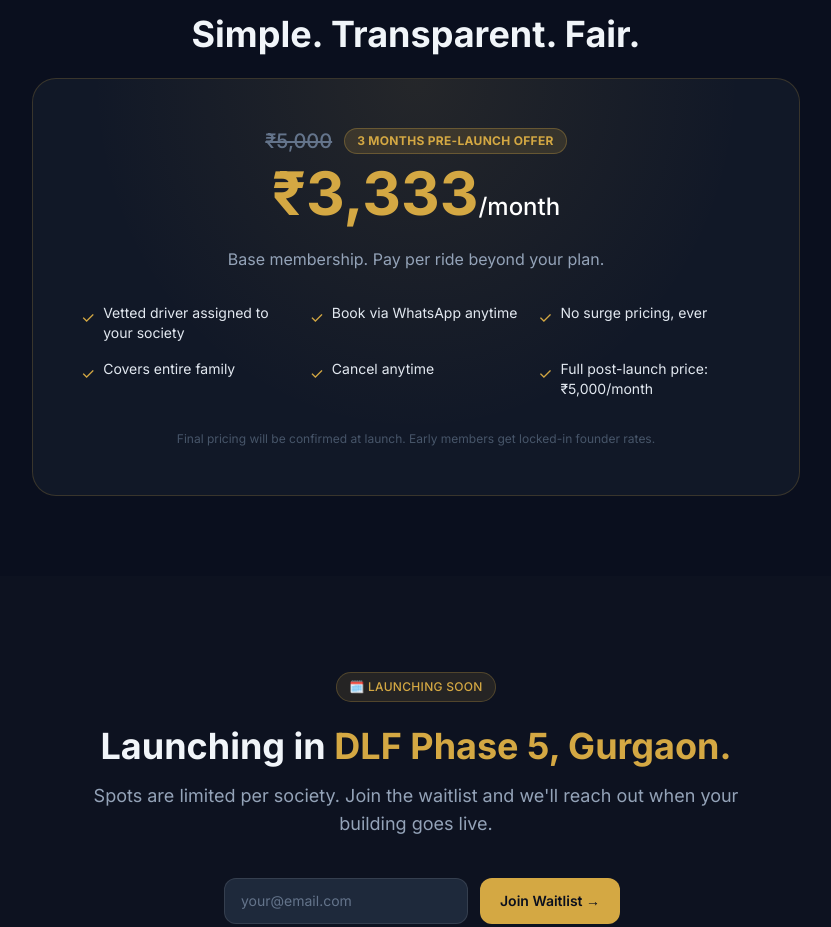
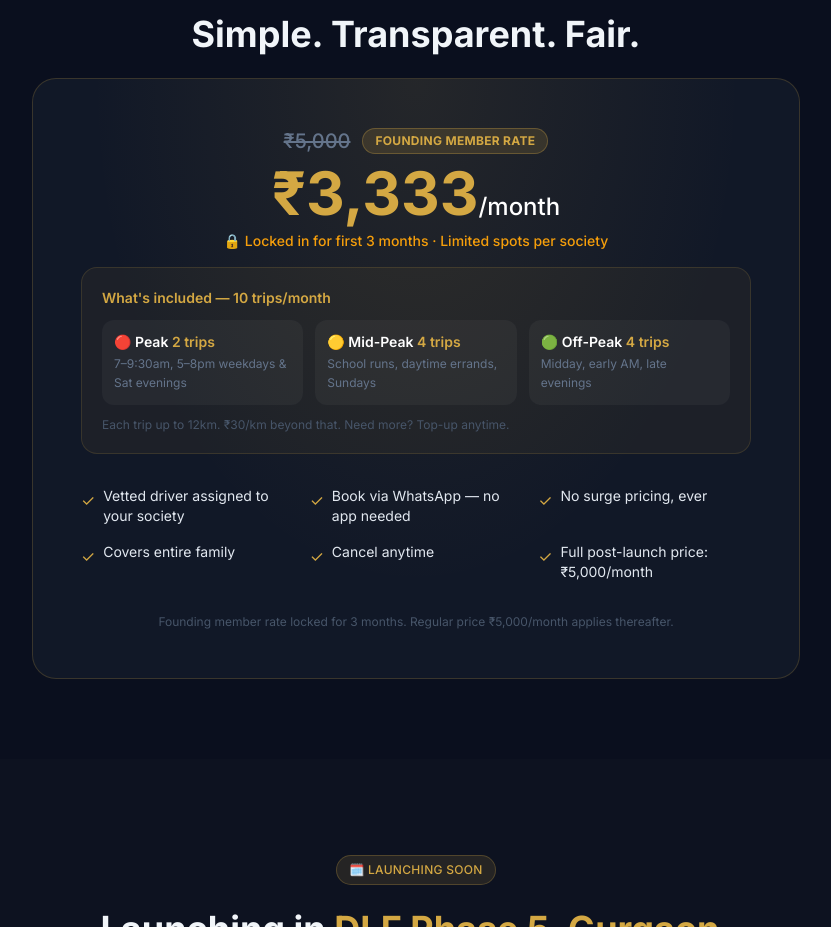
Before and after one commit to nitinv8/verticar, a Next.js app: page / in a window 1280 px wide. Shown: the part 2360-3287 px from the top of the page, without its empty margins (224-1055 px from the left). Built offline with nearby package versions, Linux system fonts and the light colour scheme.

Commit message:
Pricing: founding member rate badge, trip breakdown (2P+4MP+4OP), scarcity line, feature checklist

```diff
--- a/app/page.tsx
+++ b/app/page.tsx
@@ -264,44 +264,60 @@ export default function Home() {
               style={{ background: "radial-gradient(ellipse at top center, #d4a843, transparent 60%)" }}
             />
             <div className="relative">
-              <div className="flex flex-col items-center justify-center mb-6">
+              {/* Price block */}
+              <div className="flex flex-col items-center justify-center mb-4">
                 <div className="flex items-center gap-3 mb-2">
                   <span className="text-xl font-medium line-through" style={{ color: "#64748b" }}>₹5,000</span>
                   <div className="px-3 py-1 rounded-full text-xs font-bold uppercase tracking-wide" style={{ backgroundColor: "rgba(212,168,67,0.15)", color: "#d4a843", border: "1px solid rgba(212,168,67,0.3)" }}>
-                    3 Months Pre-launch Offer
+                    Founding Member Rate
                   </div>
                 </div>
                 <div className="text-5xl sm:text-6xl font-bold" style={{ color: "#d4a843" }}>
                   ₹3,333
                   <span className="text-2xl font-medium text-white">/month</span>
                 </div>
+                <p className="mt-2 text-sm font-medium" style={{ color: "#f59e0b" }}>
+                  🔒 Locked in for first 3 months · Limited spots per society
+                </p>
               </div>
-              <p className="text-base mb-8" style={{ color: "#94a3b8" }}>
-                Base membership. Pay per ride beyond your plan.
-              </p>
 
+              {/* Trip breakdown */}
+              <div className="rounded-2xl p-5 mb-8 text-left" style={{ backgroundColor: "rgba(212,168,67,0.06)", border: "1px solid rgba(212,168,67,0.15)" }}>
+                <p className="text-sm font-semibold mb-3" style={{ color: "#d4a843" }}>What&apos;s included — 10 trips/month</p>
+                <div className="grid sm:grid-cols-3 gap-3">
+                  {[
+                    { slot: "🔴 Peak", count: "2 trips", when: "7–9:30am, 5–8pm weekdays & Sat evenings" },
+                    { slot: "🟡 Mid-Peak", count: "4 trips", when: "School runs, daytime errands, Sundays" },
+                    { slot: "🟢 Off-Peak", count: "4 trips", when: "Midday, early AM, late evenings" },
+                  ].map((item) => (
+                    <div key={item.slot} className="rounded-xl p-3" style={{ backgroundColor: "rgba(255,255,255,0.04)" }}>
+                      <div className="text-sm font-semibold text-white mb-0.5">{item.slot} <span style={{ color: "#d4a843" }}>{item.count}</span></div>
+                      <div className="text-xs leading-relaxed" style={{ color: "#64748b" }}>{item.when}</div>
+                    </div>
+                  ))}
+                </div>
+                <p className="text-xs mt-3" style={{ color: "#475569" }}>Each trip up to 12km. ₹30/km beyond that. Need more? Top-up anytime.</p>
+              </div>
+
+              {/* Feature checklist */}
               <div className="grid sm:grid-cols-3 gap-4 text-left mb-8">
                 {[
-                  { label: "Vetted driver assigned to your society", check: true },
-                  { label: "Book via WhatsApp anytime", check: true },
-                  { label: "No surge pricing, ever", check: true },
-                  { label: "Covers entire family", check: true },
-                  { label: "Cancel anytime", check: true },
-                  { label: "Full post-launch price: ₹5,000/month", check: true },
+                  { label: "Vetted driver assigned to your society" },
+                  { label: "Book via WhatsApp — no app needed" },
+                  { label: "No surge pricing, ever" },
+                  { label: "Covers entire family" },
+                  { label: "Cancel anytime" },
+                  { label: "Full post-launch price: ₹5,000/month" },
                 ].map((item) => (
                   <div key={item.label} className="flex items-start gap-2">
-                    <span style={{ color: item.check ? "#d4a843" : "#475569" }} className="shrink-0 mt-0.5">
-                      {item.check ? "✓" : "○"}
-                    </span>
-                    <span className="text-sm" style={{ color: item.check ? "#e2e8f0" : "#475569" }}>
-                      {item.label}
-                    </span>
+                    <span style={{ color: "#d4a843" }} className="shrink-0 mt-0.5">✓</span>
+                    <span className="text-sm" style={{ color: "#e2e8f0" }}>{item.label}</span>
                   </div>
                 ))}
               </div>
 
               <p className="text-xs" style={{ color: "#475569" }}>
-                Final pricing will be confirmed at launch. Early members get locked-in founder rates.
+                Founding member rate locked for 3 months. Regular price ₹5,000/month applies thereafter.
               </p>
             </div>
           </div>
```
